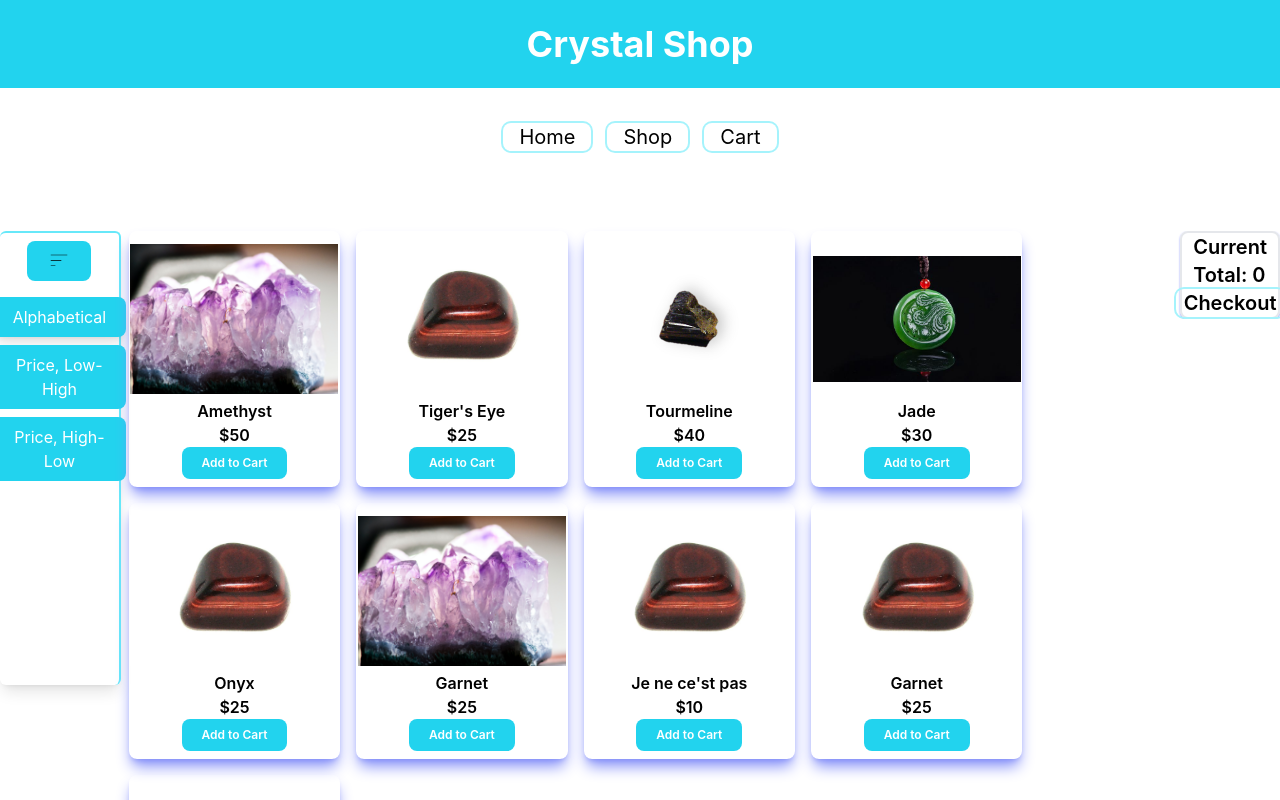
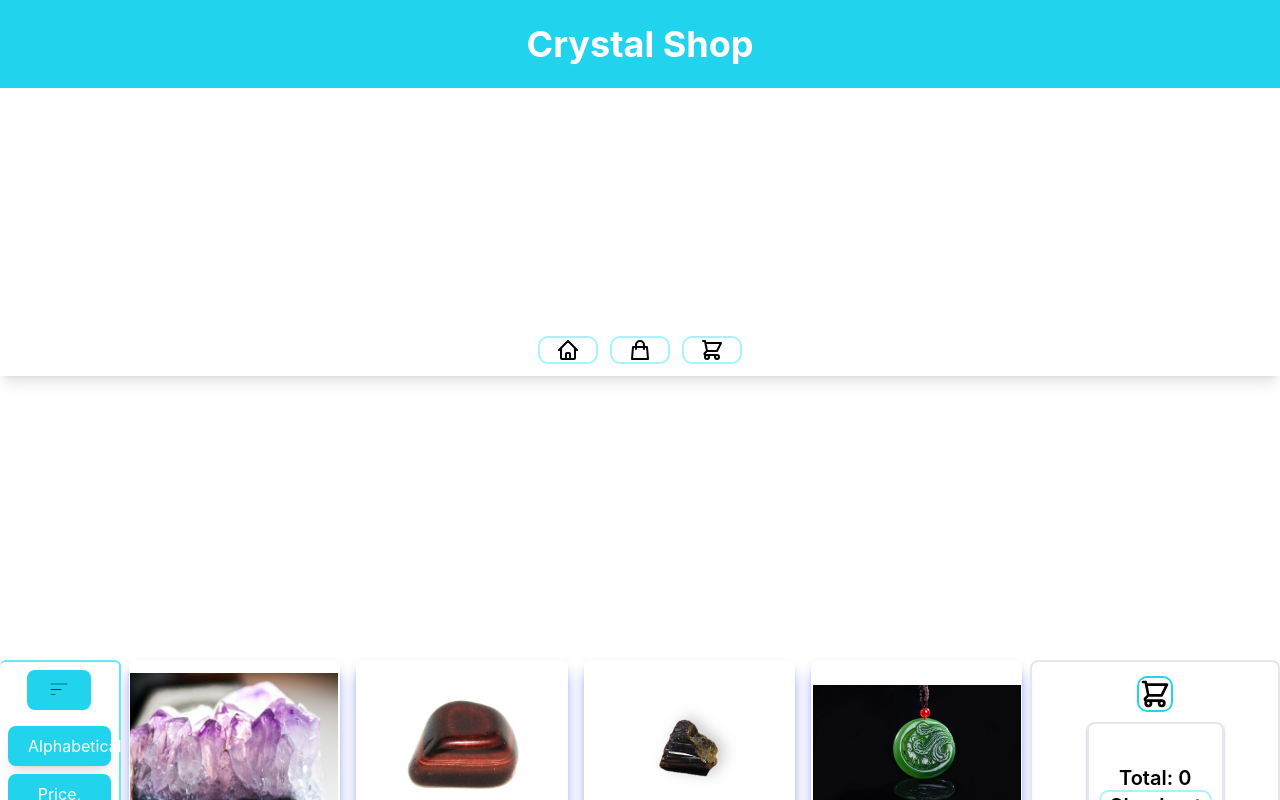
Before and after one commit to amargh2/shopping-app, a React (Create React App) app: page /shop in a window 1280 px wide. Shown: the top 800 px of the page. Built offline with nearby package versions, Linux system fonts and the light colour scheme.

Commit message:
working on styling at different breakpoints, going to add quantity selection to add to cart, and maybe product descriptions for cards on click

```diff
--- a/src/Root.js
+++ b/src/Root.js
@@ -88,14 +88,19 @@ const Root = () => {
       })
       setInventory(newInventoryArray)
 
-    }
-    if (choice === 'low-to-high') {
+    } if (choice === 'low-to-high') {
       const newInventoryArray = inventory.map(item => item);
       newInventoryArray.sort((a, b) => {
         return a.price - b.price
       })
       setInventory(newInventoryArray)
-
+    } if (choice === 'alphabetical') {
+      const newInventoryArray = inventory.map(item=>item);
+      newInventoryArray.sort((a, b) => {
+        return a.name - b.name
+      })
+      console.log(newInventoryArray)
+      setInventory(newInventoryArray)
     }
     return
   }
--- a/src/components/CartComponents/TotalDisplay.js
+++ b/src/components/CartComponents/TotalDisplay.js
@@ -1,7 +1,7 @@
 import React from 'react';
 
 const TotalDisplay = (props) =>  (
-  <div className='col-start-6 px-3 rounded-lg shadow-sm shadow-indigo-400 sticky top-0 row-start-1 row-span-full border-2 col-span-3 text-xl flex justify-center font-semibold flex-col'>
+  <div className='py-10 col-start-6 px-3 rounded-lg shadow-sm shadow-indigo-400 sticky top-0 row-start-1 row-span-full border-2 col-span-3 text-xl flex justify-center font-semibold flex-col'>
     <ul className='flex-col justify-center'>
     {props.inventory.map(item => {
       if (item.numberInCart > 0) {
@@ -11,7 +11,7 @@ const TotalDisplay = (props) =>  (
     }
     </ul>
     <div className='flex justify-center'>
-      <p>Current Total: {props.total}</p>
+      <div className='flex justify-center'>Total: {props.total}</div>
     </div>
     <div className = 'flex justify-center gap-2'>
       <button className='ring-2 ring-cyan-200 hover:ring-2 hover:ring-cyan-400 rounded-lg px-2'>Checkout</button>
--- a/src/components/CartComponents/makeCartItemCards.js
+++ b/src/components/CartComponents/makeCartItemCards.js
@@ -1,6 +1,6 @@
 import React from 'react'
 
-const MakeCartItemCards = (props) => {
+const MakeCartItemCardsForCart = (props) => {
   const manipulableInventory = props.inventory.map(element=>element)
   let itemCards =[]
   manipulableInventory.map(element => {
@@ -17,7 +17,7 @@ const MakeCartItemCards = (props) => {
   </div>)
   }
 })
-  return (<div className='flex flex-col gap-2'>{itemCards}</div>)
+  return (<div className='flex flex-col justify-center gap-2'>{itemCards}</div>)
 }
 
-export default MakeCartItemCards
+export default MakeCartItemCardsForCart
--- a/src/components/PageComponents/NavBar.js
+++ b/src/components/PageComponents/NavBar.js
@@ -3,18 +3,42 @@ import { Link, Navigate, Outlet } from 'react-router-dom'
 
 const navBar = (props) => {
   return(
-    <div className='flex justify-center'>
+    <div className='flex justify-center shadow-lg'>
       <div className='py-2 flex justify-center'>
         <div className='px-2'>
-          <Link to='/'> <button className='bg-white px-4 ring-2 ring-cyan-200 rounded-lg justify-center hover:ring-2 hover:ring-cyan-400 text-xl'>Home</button></Link>
+          <Link to='/'>
+          <button className='bg-white px-4 ring-2 ring-cyan-200 rounded-lg justify-center hover:ring-2 hover:ring-cyan-400 text-xl'>
+            <svg xmlns="http://www.w3.org/2000/svg" class="h-6 w-6" fill="none" viewBox="0 0 24 24" stroke="currentColor" stroke-width="2">
+            <path stroke-linecap="round" stroke-linejoin="round" d="M3 12l2-2m0 0l7-7 7 7M5 10v10a1 1 0 001 1h3m10-11l2 2m-2-2v10a1 1 0 01-1 1h-3m-6 0a1 1 0 001-1v-4a1 1 0 011-1h2a1 1 0 011 1v4a1 1 0 001 1m-6 0h6" />
+            </svg>
+          </button>
+          </Link>
         </div>
         <div className='px-2'>
-          <Link to='/shop'><button className='bg-white px-4 ring-2 ring-cyan-200 rounded-lg hover:ring-2 hover:ring-cyan-400 text-xl' onClick={()=>console.log('shop clicked')}>Shop</button></Link></div>
+          <Link to='/shop'>
+            <button
+            className='bg-white px-4 ring-2 ring-cyan-200 rounded-lg hover:ring-2 hover:ring-cyan-400 text-xl'
+            onClick={()=>console.log('shop clicked')}>
+              <svg xmlns="http://www.w3.org/2000/svg" class="h-6 w-6" fill="none" viewBox="0 0 24 24" stroke="currentColor" stroke-width="2">
+              <path stroke-linecap="round" stroke-linejoin="round" d="M16 11V7a4 4 0 00-8 0v4M5 9h14l1 12H4L5 9z" />
+              </svg>
+          </button>
+          </Link>
+        </div>
         <div className='px-2'>
-          <Link to='/cart'><button className='bg-white px-4 ring-2 ring-cyan-200 rounded-lg hover:ring-2 hover:ring-cyan-400 text-xl' onClick={()=>console.log('cart clicked')}>Cart</button></Link></div>
+          <Link to='/cart'>
+            <button
+            className='bg-white px-4 ring-2 ring-cyan-200 rounded-lg hover:ring-2 hover:ring-cyan-400 text-xl'
+            onClick={()=>console.log('cart clicked')}>
+              <svg xmlns="http://www.w3.org/2000/svg" class="h-6 w-6" fill="none" viewBox="0 0 24 24" stroke="currentColor" stroke-width="2">
+              <path stroke-linecap="round" stroke-linejoin="round" d="M3 3h2l.4 2M7 13h10l4-8H5.4M7 13L5.4 5M7 13l-2.293 2.293c-.63.63-.184 1.707.707 1.707H17m0 0a2 2 0 100 4 2 2 0 000-4zm-8 2a2 2 0 11-4 0 2 2 0 014 0z" />
+              </svg>
+            </button>
+            </Link>
+            </div>
+        </div>
+        <Outlet></Outlet>
       </div>
-      <Outlet></Outlet>
-    </div>
 
   )
 }
--- a/src/components/ShopComponents/ProductDisplay.js
+++ b/src/components/ShopComponents/ProductDisplay.js
@@ -1,5 +1,4 @@
 import React from 'react';
-import App from '../../App';
 
 const ProductDisplay = (props) => {
   const products2 = props.products
@@ -25,7 +24,7 @@ const ProductDisplay = (props) => {
   }
 
   return (
-      <div className = 'lg:grid lg:grid-cols-4 md:flex-col sm:flex sm:flex-col gap-4'>
+      <div className = 'grid lg:grid-cols-4 gap-4'>
         {listTheProducts(products2)}
       </div>
   )
--- a/src/components/ShopComponents/Shop.js
+++ b/src/components/ShopComponents/Shop.js
@@ -1,31 +1,27 @@
-import React, { useState } from 'react';
-import App from '../../App';
+import React from 'react';
 import Header from '../PageComponents/Header';
 import NavBar from '../PageComponents/NavBar'
 import ProductDisplay from './ProductDisplay';
 import SideBar from '../SideBar'
-import Cart from '../CartComponents/Cart';
-import CartSidePanel from './CartSidePanel';
-import { Outlet } from 'react-router-dom'
-import ShowItemsInCart from '../CartComponents/makeCartItemCards';
 import CartSidePanel2 from './cartSidePanel2';
+
 const Shop = (props) => {
 
   return (
   <div>
-    <div className= 'lg:grid-rows-10 lg:grid lg:grid-cols-10 gap-2 sm:flex flex-col md:grid md:grid-cols-3'>
+    <div className= 'grid-rows-10 grid grid-cols-10 gap-2 /sm:flex /md:flex /md:grid-rows-10'>
       <div className="row-start-1 row-span-1 col-span-full"><Header/></div>
       <div className='row-start-2 row-span-1 col-span-full'><NavBar/></div>
-    <div className='row-start-3 row-end-7 col-span-1 border-r-2 border-t-2 border-cyan-300 shadow-lg rounded-md flex sm:flex justify-center'>
+      <div className='row-start-3 lg:col-span-1 md:sticky md:top-0 md:z-10 sm:col-span-3 md:col-span-3 border-r-2 border-t-2 border-cyan-300 shadow-lg rounded-md justify-center'>
         <SideBar
         sortItemsByPrice = {props.sort}/>
       </div>
-    <div className='gap-4 col-start-4 lg:col-span-7 lg:row-span-7 md:col-span-2'>
+      <div className='gap-4 lg:col-span-7 lg:row-span-7 sm:col-span-4 md:col-span-4'>
         <ProductDisplay
         products = {props.inventory}
         updateInventory = {props.setInventory}
         clickHandler = {props.clickHandler} /></div>
-    <div className='col-start-9 col-span-2'>
+      <div className='lg:col-span-2  shadow-lg lg:visible sm:col-span-3 md:col-span-3 border-2 rounded-lg'>
         <CartSidePanel2 total={props.total} removeFromCart={props.removeFromCart} inventory={props.inventory} addToCart={props.addToCartHandler}/>
       </div>
   </div>
--- a/src/components/ShopComponents/cartSidePanel2.js
+++ b/src/components/ShopComponents/cartSidePanel2.js
@@ -1,13 +1,22 @@
 import React from 'react';
-import MakeCartItemCards from '../CartComponents/makeCartItemCards';
+import ItemCardsForCartPanel from './itemCardsForCartPanel.js';
 import TotalDisplay from '../CartComponents/TotalDisplay';
+import { ShoppingCartIcon } from '@heroicons/react/outline';
+
 export default function CartSidePanel2(props){
   return (
-  <div className='sm:overflow-hidden lg:flex'>
-    <div className='grid grid-cols-10'>
-      <div className='col-start-2 col-span-5'><MakeCartItemCards total={props.total} inventory={props.inventory} removeFromCart={props.removeFromCart} addToCart={props.addToCart}/></div>
-      <div className='col-start-7 col-span-4'><TotalDisplay total={props.total} inventory={props.inventory} removeFromCart={props.removeFromCart} addToCart={props.addToCart}/></div>
+  <div className='px-4 flex justify-center rounded-lg py-4'>
+    <div className='flex justify-center flex-col gap-3'>
+      <div className= 'flex justify-center'>
+        <button class="rounded-lg ring-2 ring-cyan-400 hover:ring-4">
+          <h1><ShoppingCartIcon className='h-8 w-8'/></h1>
+        </button>
+      </div>
+      <div className='grid grid-cols-6'>
+      <div className='col-start-2 col-span-4'><TotalDisplay total={props.total} inventory={props.inventory} removeFromCart={props.removeFromCart} addToCart={props.addToCart}/></div>
+      <div className='row-start-2 col-span-full'><ItemCardsForCartPanel total={props.total} inventory={props.inventory} removeFromCart={props.removeFromCart} addToCart={props.addToCart}/></div>
     </div>
+  </div>
   </div>
   )
 }
--- /dev/null
+++ b/src/components/ShopComponents/itemCardsForCartPanel.js
@@ -0,0 +1,25 @@
+import React from 'react'
+
+const MakeCartItemCardsForCartPanel = (props) => {
+  const manipulableInventory = props.inventory.map(element=>element)
+  let itemCards =[]
+  manipulableInventory.map(element => {
+  if (element.numberInCart > 0) {
+    itemCards.push(<div className = 'hover:border-2 hover:border-indigo-400 border-2 justify-center flex flex-col shadow-lg shadow-indigo-400 py-2 font-semibold gap-2 rounded-lg'>
+    <div className='flex justify-center'><img className='rounded h-1/2 w-2/3' src={element.imgSrc} alt='product'></img></div>
+    <div className="flex justify-evenly">
+      <div className ='flex justify-center'>{element.name}</div>
+      <div className='flex justify-center'>${element.price}</div>
+      <div className='flex justify-center'>{element.numberInCart}</div>
+      <div className='flex justify-center'>
+        <button id={element.id} onClick={(event) => props.removeFromCart(event.target.id)}>x</button>
+        <button id={element.id} onClick={(event) => props.addToCart(event.target.id)}><svg xmlns="http://www.w3.org/2000/svg" height="24" width="24"><path d="M11 20V7.825l-5.6 5.6L4 12l8-8 8 8-1.4 1.425-5.6-5.6V20Z"/></svg></button>
+      </div>
+    </div>
+  </div>)
+  }
+})
+  return (<div className='flex lg:px-10 flex-col justify-center'>{itemCards}</div>)
+}
+
+export default MakeCartItemCardsForCartPanel
--- a/src/components/SideBar.js
+++ b/src/components/SideBar.js
@@ -5,7 +5,7 @@ const SideBar = (props) => {
     <div className='py-2'>
       <div className='flex justify-center'><p className='bg-cyan-400 px-5 py-2 text-white rounded-lg'><svg classNAme='text-white' xmlns="http://www.w3.org/2000/svg" height="24" width="24"><path d="M3.75 17.025V16.4h4.625v.625Zm0-5.325v-.65h10.575v.65Zm0-5.35V5.7h16.525v.65Z"/></svg></p></div>
       <div className='flex flex-col gap-2 align-items-center py-4 px-2'>
-        <button className='px-5 text-white shadow-lg py-2 hover:ring-2 hover:ring-yellow-400 rounded-lg bg-cyan-400'>Alphabetical</button>
+        <button onClick={()=>props.sortItemsByPrice('alphabetical')} className='px-5 text-white shadow-lg py-2 hover:ring-2 hover:ring-yellow-400 rounded-lg bg-cyan-400'>Alphabetical</button>
         <button onClick={()=>props.sortItemsByPrice('low-to-high')} className='px-5 text-white py-2 hover:ring-2 hover:ring-yellow-400 rounded-lg bg-cyan-400'>Price, Low-High</button>
         <button onClick={()=>props.sortItemsByPrice('high-to-low')} className='text-white px-5 py-2 hover:ring-2 hover:ring-yellow-400 rounded-lg bg-cyan-400'>Price, High-Low</button>
       </div>
```
Also changed, not shown: src/components/CartComponents/Cart.js (+4 -4 lines), src/components/CartComponents/DisplayCartContents.js (deleted, +0 -55 lines). Lines whose indentation alone changed are shown as unchanged.
